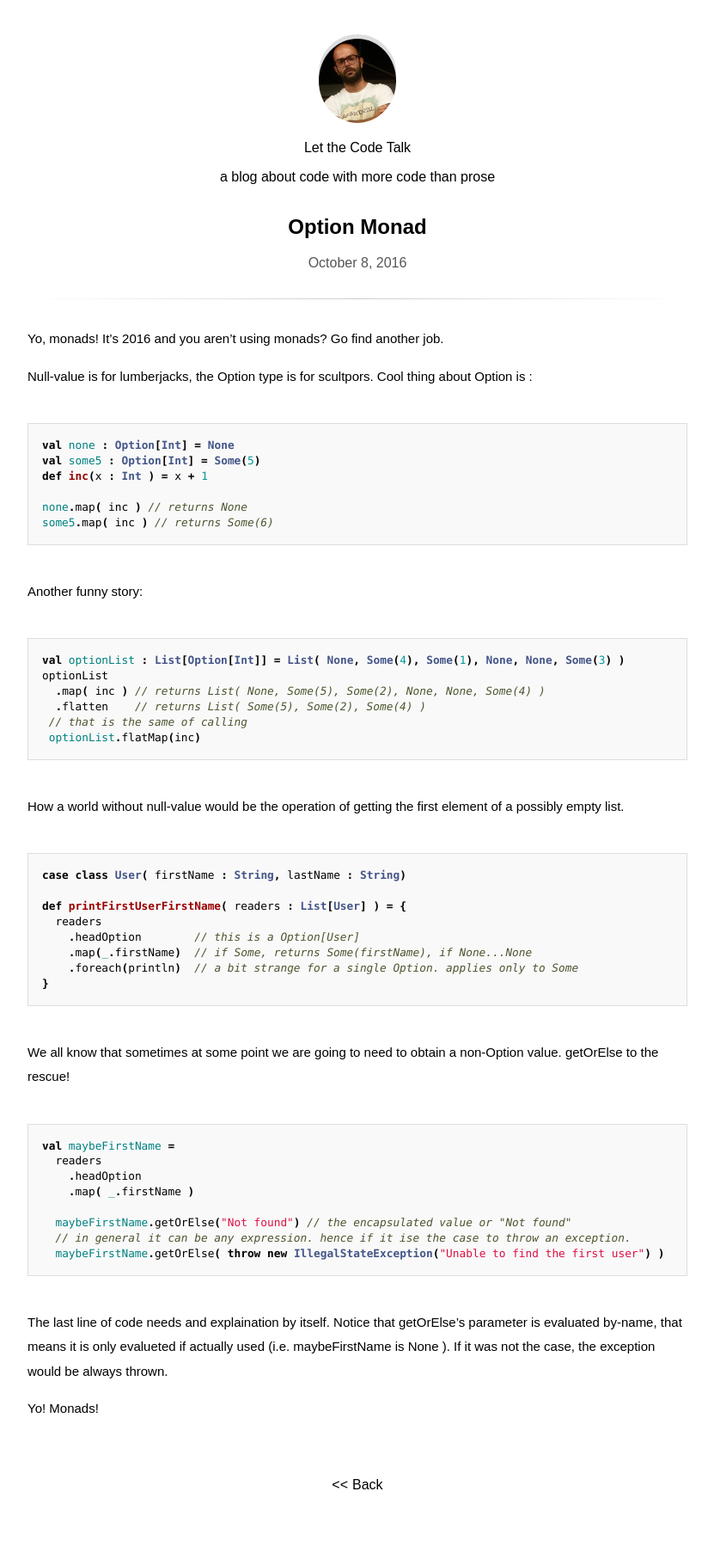
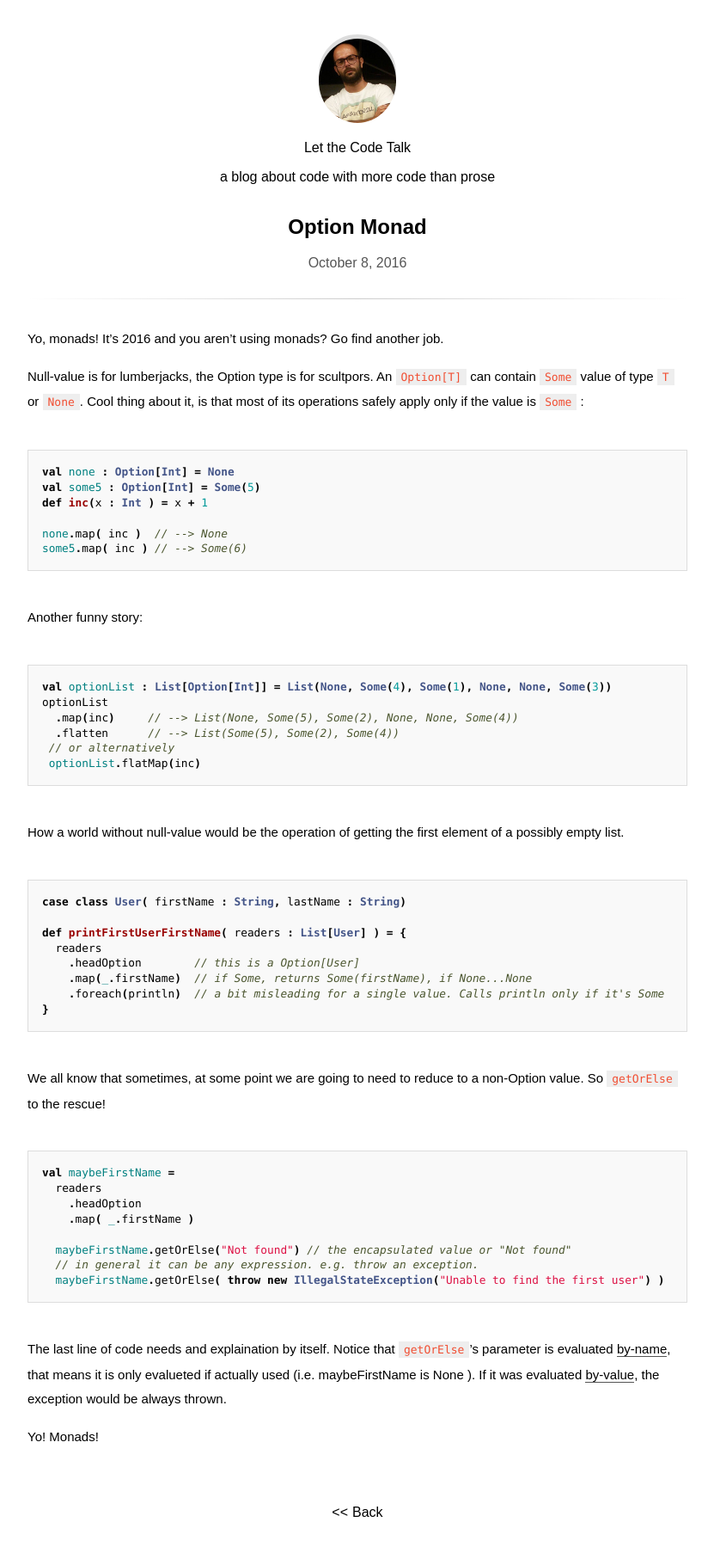
Before and after one commit to kekkooo/kekkooo.github.io, a Jekyll site: the page built from _posts/2016-10-08-option-monad.md, in a window 1280 px wide. Shown: the whole page at 86% size, without its empty margins (224-1055 px from the left). Built offline with Jekyll 4.4.1, drawn with Linux system fonts in a browser that asks for light colours; some web fonts are replaced; before the commit the page ends 1781 px from its top, so only the background shows below that.

Commit message:
improved option monad post and brand new post about lists.

````diff
--- a/_posts/2016-10-08-option-monad.md
+++ b/_posts/2016-10-08-option-monad.md
@@ -7,7 +7,8 @@ category: SCALA
 Yo, monads! It's 2016 and you aren't using monads? Go find another job.
 
 Null-value is for lumberjacks, the Option type is for scultpors.
-Cool thing about Option is :
+An `Option[T]` can contain `Some` value of type `T` or `None`.
+Cool thing about it, is that most of its operations safely apply only if the value is `Some` :
 
 
 ```scala
@@ -15,18 +16,18 @@ val none : Option[Int] = None
 val some5 : Option[Int] = Some(5)
 def inc(x : Int ) = x + 1
 
-none.map( inc ) // returns None
-some5.map( inc ) // returns Some(6)
+none.map( inc )  // --> None
+some5.map( inc ) // --> Some(6)
 ```
 
 Another funny story:
 
 ```scala
-val optionList : List[Option[Int]] = List( None, Some(4), Some(1), None, None, Some(3) )
+val optionList : List[Option[Int]] = List(None, Some(4), Some(1), None, None, Some(3))
 optionList
-  .map( inc ) // returns List( None, Some(5), Some(2), None, None, Some(4) )
-  .flatten    // returns List( Some(5), Some(2), Some(4) )
- // that is the same of calling
+  .map(inc) 	// --> List(None, Some(5), Some(2), None, None, Some(4))
+  .flatten    	// --> List(Some(5), Some(2), Some(4))
+ // or alternatively
  optionList.flatMap(inc)
 ```
 
@@ -39,12 +40,12 @@ def printFirstUserFirstName( readers : List[User] ) = {
   readers
     .headOption        // this is a Option[User]
     .map(_.firstName)  // if Some, returns Some(firstName), if None...None
-    .foreach(println)  // a bit strange for a single Option. applies only to Some
+    .foreach(println)  // a bit misleading for a single value. Calls println only if it's Some
 }
 ```
 
-We all know that sometimes at some point we are going to need to obtain a non-Option value.
-getOrElse to the rescue!
+We all know that sometimes, at some point we are going to need to reduce to a non-Option value.
+So `getOrElse` to the rescue!
 
 ```scala
 val maybeFirstName =
@@ -53,12 +54,15 @@ val maybeFirstName =
     .map( _.firstName )
 
   maybeFirstName.getOrElse("Not found") // the encapsulated value or "Not found"
-  // in general it can be any expression. hence if it ise the case to throw an exception.
+  // in general it can be any expression. e.g. throw an exception.
   maybeFirstName.getOrElse( throw new IllegalStateException("Unable to find the first user") )
 ```
-The last line of code needs and explaination by itself. Notice that getOrElse's parameter
-is evaluated by-name, that means it is only evalueted if actually used (i.e. maybeFirstName is None ).
-If it was not the case, the exception would be always thrown.
+The last line of code needs and explaination by itself. Notice that `getOrElse`'s parameter
+is evaluated [by-name][1], that means it is only evalueted if actually used (i.e. maybeFirstName is None ).
+If it was evaluated [by-value][2], the exception would be always thrown.
 
 
 Yo! Monads!
+
+[1]: https://en.wikipedia.org/wiki/Evaluation_strategy#Call_by_name
+[2]: https://en.wikipedia.org/wiki/Evaluation_strategy#Call_by_value
````
Also changed, not shown: _posts/2016-10-15-lists-part-1.md (added, +78 -0 lines).
